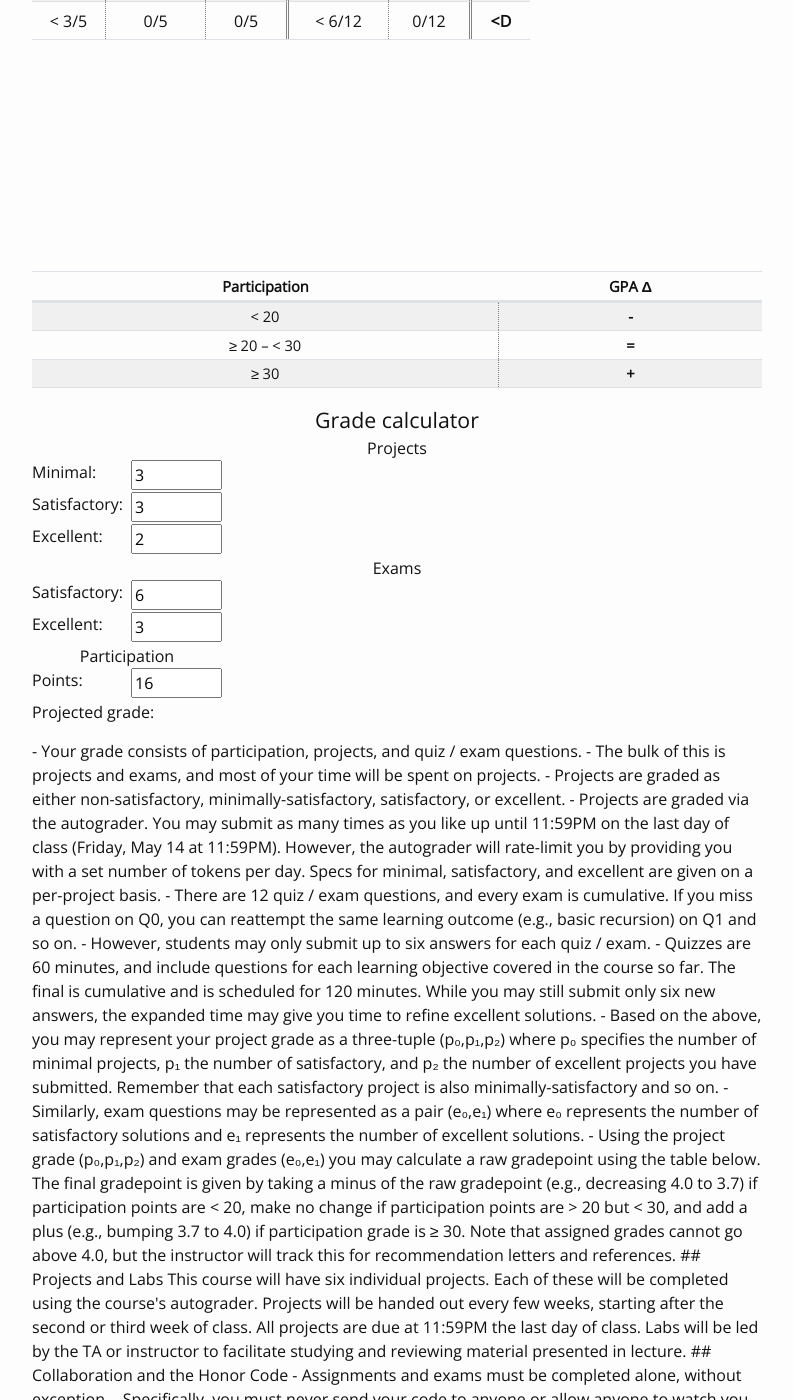
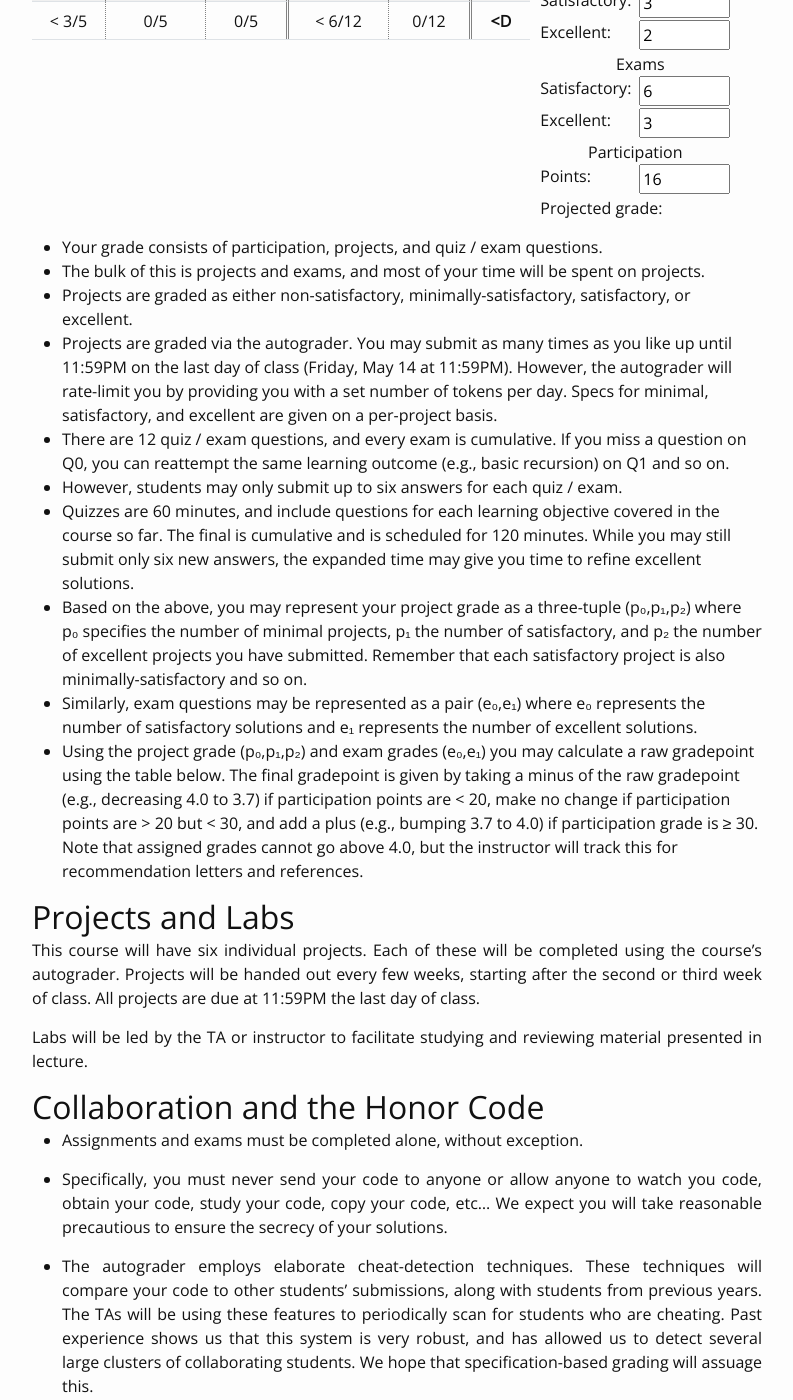
Before and after one commit to kmicinski/cis352-s21, a Jekyll site: the page docs/syllabus/index.html, which Jekyll copies as it is, in a window 1280 px wide and 1400 px high, scrolled down 1651 px. Shown: the whole window, without its empty margins (243-1036 px from the left). Built offline with Jekyll 4.4.1, drawn with Linux system fonts in a browser that asks for light colours; nearby versions of some CDN libraries; some of the changed text lies outside the part shown.

Commit message:
webpage update

```diff
--- a/docs/feed.xml
+++ b/docs/feed.xml
@@ -5,8 +5,8 @@
     <description>CMSC352--Principles of Programming Languages (Spring '21) at Syracuse</description>
     <link>http://kmicinski.com/cis352-s21/</link>
     <atom:link href="http://kmicinski.com/cis352-s21/feed.xml" rel="self" type="application/rss+xml"/>
-    <pubDate>Wed, 14 Apr 2021 22:46:36 -0400</pubDate>
-    <lastBuildDate>Wed, 14 Apr 2021 22:46:36 -0400</lastBuildDate>
+    <pubDate>Wed, 14 Apr 2021 22:55:47 -0400</pubDate>
+    <lastBuildDate>Wed, 14 Apr 2021 22:55:47 -0400</lastBuildDate>
     <generator>Jekyll v4.2.0</generator>
 
       <item>
--- a/docs/syllabus/index.html
+++ b/docs/syllabus/index.html
@@ -453,47 +453,49 @@
           }
         </script>
       </div>
+    </div>
+  </div>
+</div>
 
-- Your grade consists of participation, projects, and quiz / exam
-  questions.
-- The bulk of this is projects and exams, and most of your time will
-  be spent on projects.
-- Projects are graded as either non-satisfactory,
-  minimally-satisfactory, satisfactory, or excellent.
-- Projects are graded via the autograder. You may submit as many times
+<ul>
+  <li>Your grade consists of participation, projects, and quiz / exam
+questions.</li>
+  <li>The bulk of this is projects and exams, and most of your time will
+be spent on projects.</li>
+  <li>Projects are graded as either non-satisfactory,
+minimally-satisfactory, satisfactory, or excellent.</li>
+  <li>Projects are graded via the autograder. You may submit as many times
 as you like up until 11:59PM on the last day of class (Friday, May
 14 at 11:59PM). However, the autograder will rate-limit you by
 providing you with a set number of tokens per day. Specs for
 minimal, satisfactory, and excellent are given on a per-project
-  basis.
-- There are 12 quiz / exam questions, and every exam is cumulative. If
+basis.</li>
+  <li>There are 12 quiz / exam questions, and every exam is cumulative. If
 you miss a question on Q0, you can reattempt the same learning
-  outcome (e.g., basic recursion) on Q1 and so on.
-- However, students may only submit up to six answers for each quiz / exam.
-- Quizzes are 60 minutes, and include questions for each learning
+outcome (e.g., basic recursion) on Q1 and so on.</li>
+  <li>However, students may only submit up to six answers for each quiz / exam.</li>
+  <li>Quizzes are 60 minutes, and include questions for each learning
 objective covered in the course so far. The final is cumulative and
 is scheduled for 120 minutes. While you may still submit only six
 new answers, the expanded time may give you time to refine excellent
-  solutions.
-- Based on the above, you may represent your project grade as a
+solutions.</li>
+  <li>Based on the above, you may represent your project grade as a
 three-tuple (p₀,p₁,p₂) where p₀ specifies the number of minimal
 projects, p₁ the number of satisfactory, and p₂ the number of
 excellent projects you have submitted. Remember that each
-  satisfactory project is also minimally-satisfactory and so on.
-- Similarly, exam questions may be represented as a pair (e₀,e₁) where
+satisfactory project is also minimally-satisfactory and so on.</li>
+  <li>Similarly, exam questions may be represented as a pair (e₀,e₁) where
 e₀ represents the number of satisfactory solutions and e₁ represents
-  the number of excellent solutions.
-- Using the project grade (p₀,p₁,p₂) and exam grades (e₀,e₁) you may
+the number of excellent solutions.</li>
+  <li>Using the project grade (p₀,p₁,p₂) and exam grades (e₀,e₁) you may
 calculate a raw gradepoint using the table below. The final
 gradepoint is given by taking a minus of the raw gradepoint (e.g.,
 decreasing 4.0 to 3.7) if participation points are &lt; 20, make no
 change if participation points are &gt; 20 but &lt; 30, and add a plus
 (e.g., bumping 3.7 to 4.0) if participation grade is ≥ 30. Note that
 assigned grades cannot go above 4.0, but the instructor will track
-  this for recommendation letters and references.
-
-
-
+this for recommendation letters and references.</li>
+</ul>
 
 <!-- ## Course Overview -->
 
@@ -537,7 +539,6 @@
 <!-- - 65% -- C- -->
 <!-- - 55% -- D -->
 <!-- - 0%  -- F -->
-
 
 <!-- ## Autograder -->
 
@@ -609,127 +610,137 @@
 <!-- - Logic programming -->
 <!-- - MiniKanren -->
 
-## Projects and Labs
+<h2 id="projects-and-labs">Projects and Labs</h2>
 
-This course will have six individual projects. Each of these will be
-completed using the course's autograder. Projects will be handed out
+<p>This course will have six individual projects. Each of these will be
+completed using the course’s autograder. Projects will be handed out
 every few weeks, starting after the second or third week of class. All
-projects are due at 11:59PM the last day of class.
+projects are due at 11:59PM the last day of class.</p>
 
-Labs will be led by the TA or instructor to facilitate studying and
-reviewing material presented in lecture.
+<p>Labs will be led by the TA or instructor to facilitate studying and
+reviewing material presented in lecture.</p>
 
-## Collaboration and the Honor Code
+<h2 id="collaboration-and-the-honor-code">Collaboration and the Honor Code</h2>
 
-- Assignments and exams must be completed alone, without exception.
-
-- Specifically, you must never send your code to anyone or allow
+<ul>
+  <li>
+    <p>Assignments and exams must be completed alone, without exception.</p>
+  </li>
+  <li>
+    <p>Specifically, you must never send your code to anyone or allow
 anyone to watch you code, obtain your code, study your code, copy
-  your code, etc... We expect you will take reasonable precautious to
-  ensure the secrecy of your solutions.
-
-- The autograder employs elaborate cheat-detection techniques. These
-  techniques will compare your code to other students' submissions,
+your code, etc… We expect you will take reasonable precautious to
+ensure the secrecy of your solutions.</p>
+  </li>
+  <li>
+    <p>The autograder employs elaborate cheat-detection techniques. These
+techniques will compare your code to other students’ submissions,
 along with students from previous years. The TAs will be using these
 features to periodically scan for students who are cheating. Past
 experience shows us that this system is very robust, and has allowed
 us to detect several large clusters of collaborating students. We
-  hope that specification-based grading will assuage this.
-
-- All apparent cases (with credible evidence, as determined by lead
+hope that specification-based grading will assuage this.</p>
+  </li>
+  <li>
+    <p>All apparent cases (with credible evidence, as determined by lead
 instructor) of academic dishonesty will be reported, even if the
 student believes they made an honest mistake, or no mistake at
 all. We understand honor violations are stressful processes, and
 thus we strive to only submit honor code cases when we believe there
 is clear evidence that the honor board should review our findings
-  independently.
-
-- You may collaborate, to any degree you want, with anyone (even
+independently.</p>
+  </li>
+  <li>
+    <p>You may collaborate, to any degree you want, with anyone (even
 outside of your group) on participation coding exercises. These will
 be clearly labeled, and are specifically not the course projects
-  (which explicitly disallow any form of collaboration).
-
-- While we recommend you discuss the project specification with your
+(which explicitly disallow any form of collaboration).</p>
+  </li>
+  <li>
+    <p>While we recommend you discuss the project specification with your
 peers, you should basically never be getting help from peers about
 your code. In particular, you should never be showing another
 student your project code. If you do discuss coding about the
 project with another student, it should only be in the abstract
-  (e.g., "can you use operator overloading to implement that?" or "do
-  you think it would be sensible to implement this with `map`?") and
+(e.g., “can you use operator overloading to implement that?” or “do
+you think it would be sensible to implement this with <code class="language-plaintext highlighter-rouge">map</code>?”) and
 not particularized to your codebase. We understand that this can be
 a challenging line to walk, and thus, we recommend the following
 heuristic: when talking to other students about code, discuss mostly
-  the in-class exercises and participation coding exercises.
-
-- Cite all help other than the professor, T.A., and
+the in-class exercises and participation coding exercises.</p>
+  </li>
+  <li>
+    <p>Cite all help other than the professor, T.A., and
 required/recommended text (you are allowed to cite those if you
 wish, but it is not required unless you are specifically told
 otherwise); note that proper citation is sufficient to avoid any
 charge of academic dishonesty, and we will not be particularly
-  focused on copyright law during lab work.
+focused on copyright law during lab work.</p>
+  </li>
+</ul>
 
-**Again**: You should **never** share code with another student. This
-  includes both sending a file to another student and "over the
-  shoulder" copying (even when, e.g., variable names are changed,
+<p><strong>Again</strong>: You should <strong>never</strong> share code with another student. This
+  includes both sending a file to another student and “over the
+  shoulder” copying (even when, e.g., variable names are changed,
   etc..). In the eyes of the instructor, these are both equally
   bad. You should never be sitting and helping another along by
   writing their code. By doing so you are both violating the honor
   policy and disadvanting the student you are helping (as they may not
-  then properly learn the material).
+  then properly learn the material).</p>
 
-## Student Support
+<h2 id="student-support">Student Support</h2>
 
-Syracuse University values diversity and inclusion; we are committed
+<p>Syracuse University values diversity and inclusion; we are committed
 to a climate of mutual respect and full participation. There may be
 aspects of the instruction or design of this course that result in
 barriers to your inclusion and full participation in this course. I
 invite any student to meet with me to discuss strategies and/or
 accommodations (academic adjustments) that may be essential to your
 success and to collaborate with the Office of Disability Services
-(ODS) in this process.
+(ODS) in this process.</p>
 
-If you would like to discuss disability-accommodations or register
+<p>If you would like to discuss disability-accommodations or register
 with ODS, please visit their website at
 http://disabilityservices.syr.edu. Please call (315) 443-4498 or email
-disabilityservices@syr.edu for more detailed information.
+disabilityservices@syr.edu for more detailed information.</p>
 
-ODS is responsible for coordinating disability-related academic
+<p>ODS is responsible for coordinating disability-related academic
 accommodations and will work with the student to develop an access
 plan. Since academic accommodations may require early planning and
 generally are not provided retroactively, please contact ODS as soon
-as possible to begin this process.
+as possible to begin this process.</p>
 
-## Accreditation
+<h2 id="accreditation">Accreditation</h2>
 
-As part of the regular ABET accreditation process for the
+<p>As part of the regular ABET accreditation process for the
 undergraduate program in computer science, we may be collecting
-samples of students' work in each of our undergraduate classes.  As a
+samples of students’ work in each of our undergraduate classes.  As a
 result, some of your labs/homeworks/exams may be photocopied/scanned
 (or electronically copied) to be presented for accreditation at some
-later point.
+later point.</p>
 
-## Student Mental Health
+<h2 id="student-mental-health">Student Mental Health</h2>
 
-Mental health and overall well-being are significant predictors of
+<p>Mental health and overall well-being are significant predictors of
 academic success. As such it is essential that during your college
 experience you develop the skills and resources effectively to
 navigate stress, anxiety, depression and other mental health
 concerns. Please familiarize yourself with the range of resources the
 Barnes Center provides (https://ese.syr.edu/bewell) and seek out
 support for mental health concerns as needed. Counseling services are
-available 24/7, 365 days a year, at 315.443.8000.
+available 24/7, 365 days a year, at 315.443.8000.</p>
 
-## Discrimination and Harassment
+<h2 id="discrimination-and-harassment">Discrimination and Harassment</h2>
 
-The University does not discriminate and prohibits harassment or
+<p>The University does not discriminate and prohibits harassment or
 discrimination related to any protected category including creed,
 ethnicity, citizenship, sexual orientation, national origin, sex,
 gender, pregnancy, disability, marital status, age, race, color,
 veteran status, military status, religion, sexual orientation,
 domestic violence status, genetic information, gender identity, gender
-expression or perceived gender.
+expression or perceived gender.</p>
 
-Any complaint of discrimination or harassment related to any of these
+<p>Any complaint of discrimination or harassment related to any of these
 protected bases should be reported to Sheila Johnson-Willis, the
 Universitys Chief Equal Opportunity &amp; Title IX Officer. She is
 responsible for coordinating compliance efforts under various laws
@@ -737,22 +748,21 @@
 Act. She can be contacted at Equal Opportunity, Inclusion, and
 Resolution Services, 005 Steele Hall, Syracuse University, Syracuse,
 NY 13244-1120; by email: titleix@syr.edu; or by telephone:
-315-443-0211.
+315-443-0211.</p>
 
-If you notice any incidents of harassment or discrimination, however
+<p>If you notice any incidents of harassment or discrimination, however
 minor, please email me. You may wish to use an anonymous email service
 such as https://anonymousemail.me/. Please feel free to tell me as
 much as you feel comfortable.  I am a mandatory Title IX reporter and
 must report incidents such as sexual harassment, relationship
-violence, stalking, etc...
+violence, stalking, etc…</p>
 
-## Slack
+<h2 id="slack">Slack</h2>
 
-Slack is an instant messaging app for teams. We'll be using it for
+<p>Slack is an instant messaging app for teams. We’ll be using it for
 most course management. This is the best place to get in touch with me
 for one-off questions, ask for an appointment for office hours,
-etc.. Email me if you have not been invited to the course Slack.
-</div></div></div>
+etc.. Email me if you have not been invited to the course Slack.</p>
 
       </div>
     </div>
```
Also changed, not shown: docs/example.html (added, +300 -0 lines). Lines whose indentation alone changed are shown as unchanged.
